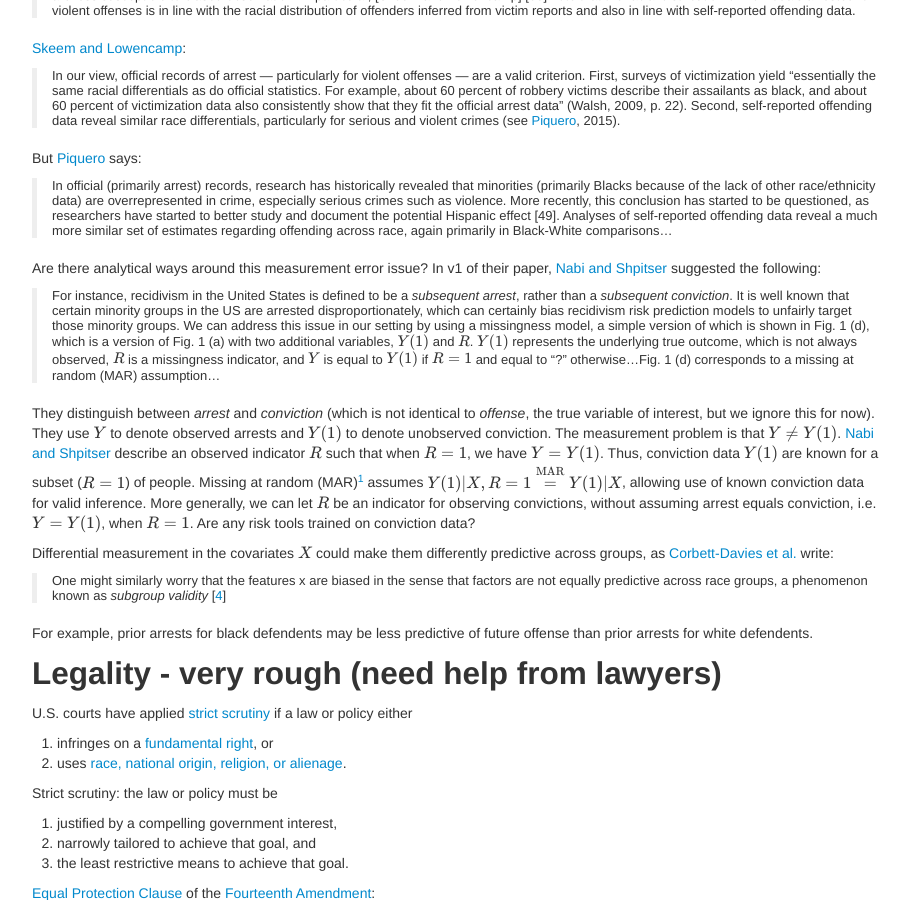
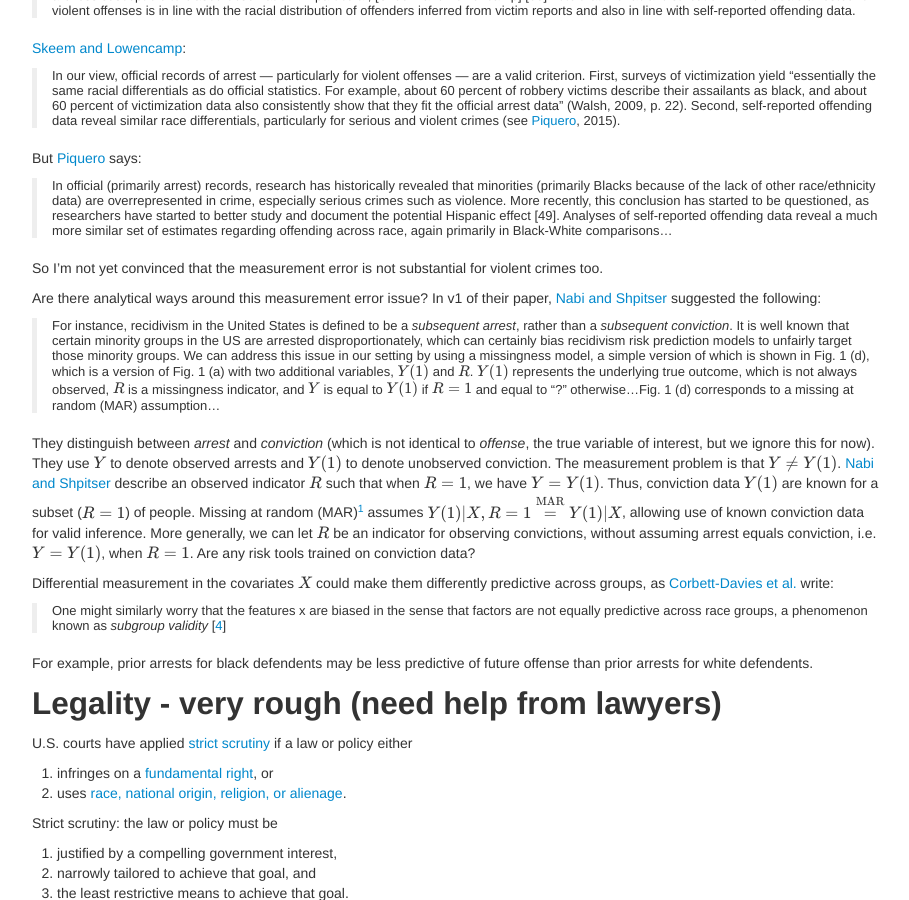
Before and after one commit to dreisman/fairness, a Jekyll site: the page built from index.md, in a window 1280 px wide and 900 px high, scrolled down 3559 px. Shown: the whole window, without its empty margins (183-1092 px from the left). Built offline with Jekyll 4.4.1, drawn with Linux system fonts in a browser that asks for light colours; formulas are drawn with MathJax 3.

Commit message:
add a line clarifying measurement error issue for violent crimes

```diff
--- a/index.md
+++ b/index.md
@@ -245,6 +245,8 @@ It is important to note that $\mathbf{Y}^{\textrm{train}}$ is what is measured (
 But [Piquero] says:
 > In official (primarily arrest) records, research has historically revealed that minorities (primarily Blacks because of the lack of other race/ethnicity data) are overrepresented in crime, especially serious crimes such as violence. More recently, this conclusion has started to be questioned, as researchers have started to better study and document the potential Hispanic effect [49]. Analyses of self-reported offending data reveal a much more similar set of estimates regarding offending across race, again primarily in Black-White comparisons...
 
+So I'm not yet convinced that the measurement error is not substantial for violent crimes too.
+
 Are there analytical ways around this measurement error issue? In v1 of their paper, [Nabi and Shpitser] suggested the following:
 > For instance, recidivism in the United States is defined to be a *subsequent arrest*, rather than a *subsequent conviction*. It is well known that certain minority groups in the US are arrested disproportionately, which can certainly bias recidivism risk prediction models to unfairly target those minority groups. We can address this issue in our setting by using a missingness model, a simple version of which is shown in Fig. 1 (d), which is a version of Fig. 1 (a) with two additional variables, $Y(1)$ and $R$. $Y(1)$ represents the underlying true outcome, which is not always observed, $R$ is a missingness indicator, and $Y$ is equal to $Y(1)$ if $R = 1$ and equal to "?" otherwise...Fig. 1 (d) corresponds to a missing at random (MAR) assumption...
 
```
